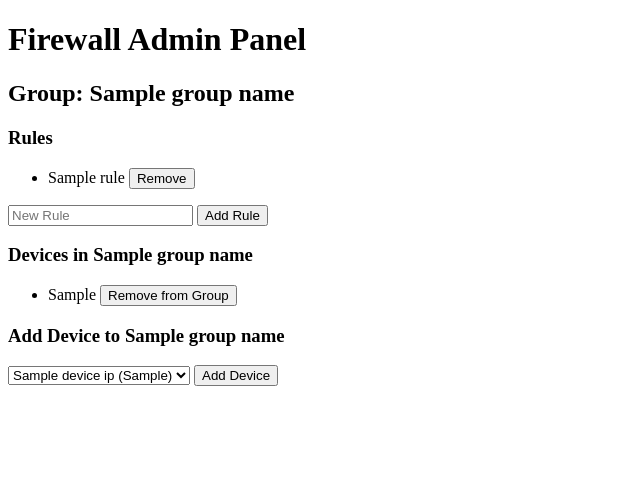
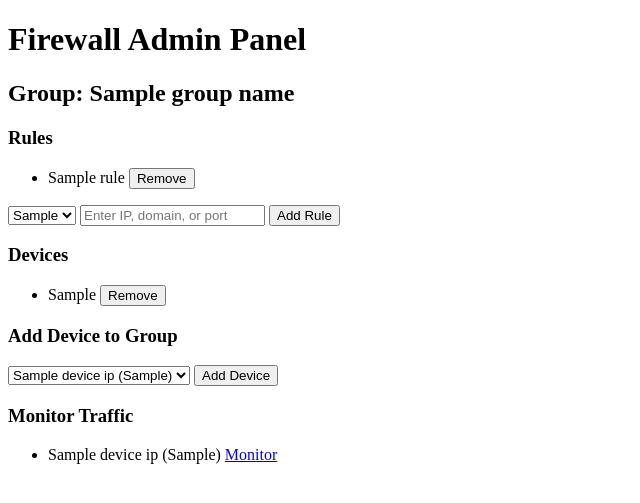
Before and after one commit to nursultan-boop/fw, a Flask app: template admin_panel/templates/group.html in a window 1280 px wide. Shown: the top 503 px of the page, without its empty margins (0-640 px from the left). Run offline with Flask 3, Linux system fonts and the light colour scheme; the template is opened without the code that fills it: most values are stand-ins (such as "Sample title", 1, 10 or a date in 2020).

Commit message:
adding device monitoring and rules application

```diff
--- a/admin_panel/app.py
+++ b/admin_panel/app.py
@@ -1,6 +1,8 @@
 import json
 import os
 import subprocess
+import iptc
+import psutil
 from flask import Flask, render_template, request, redirect, url_for, jsonify
 
 app = Flask(__name__)
@@ -29,8 +31,6 @@ def scan_devices():
     command = "nmcli | grep -E 'connected|inet4'"
     result = subprocess.run(command, shell=True, stdout=subprocess.PIPE, stderr=subprocess.PIPE)
     output = result.stdout.decode()
-    print("test")
-    print(output, flush=True)
     devices = []
     current_device = None  # Store the current device name
 
@@ -38,29 +38,86 @@ def scan_devices():
         line = line.strip()  # Remove leading/trailing whitespace
 
         if line:
-            if ':' in line:  # Device name line (ends with ':')
-                current_device = line.split(':')[0] # Store device name (remove the ':')
-                print(current_device, flush=True)
-            elif line.startswith('inet4'):  # IP address line
+            if ':' in line:
+                current_device = line.split(':')[0]
+            elif line.startswith('inet4'):
                 ip_address = line.split(' ')[1]
-                print(ip_address, flush=True)
-                if current_device:  # Ensure we have a valid device name
-                    devices.append({"name": current_device, "ip": ip_address})
+                ip = ip_address.split('/')[0]
+                if current_device:
+                    devices.append({"name": current_device, "ip": ip})
 
     return devices
 
+def scan_devices_and_update():
+    devices = scan_devices()
+    groups = load_data()
+    known_ips = {device['ip'] for group in groups.values() for device in group['devices']}
+    default_group = groups.setdefault('default', {"rules": [], "devices": []})
+
+    for device in devices:
+        if device['ip'] not in known_ips:
+            default_group['devices'].append(device['ip'])
+
+    save_data(groups)
+    return devices
+
+def get_network_stats(device_ip):
+    net_io = psutil.net_io_counters(pernic=True)
+    for iface, stats in net_io.items():
+        if device_ip in iface:
+            return stats._asdict()
+    return {}
+
+def get_device_logs(device_ip):
+    # For demonstration purposes, we return a static log. Replace with actual log retrieval logic.
+    return f"Logs for device with IP {device_ip}"
+
+def apply_rule(rule):
+    chain = iptc.Chain(iptc.Table(iptc.Table.FILTER), "INPUT")
+    rule_parts = rule.split()
+    iptc_rule = iptc.Rule()
+
+    if rule_parts[0] == "block":
+        iptc_rule.target = iptc.Rule.Target(iptc_rule, "DROP")
+        if "ip" in rule_parts[1]:
+            iptc_rule.src = rule_parts[1]
+        elif "domain" in rule_parts[1]:
+            # Domain blocking logic
+            iptc_rule.dst = rule_parts[1]
+        elif "port" in rule_parts[1]:
+            match = iptc.Match(iptc_rule, "tcp")
+            match.dport = rule_parts[2]
+            iptc_rule.add_match(match)
+        chain.insert_rule(iptc_rule)
+
 @app.route('/')
 def index():
-    devices = scan_devices()
+    devices = scan_devices_and_update()
     groups = load_data()
+    # Add new devices to the default group if they are not in any group
+    for device in devices:
+        if not any(device['ip'] in group['devices'] for group in groups.values()):
+            groups['default']['devices'].append(device['ip'])
+
+    save_data(groups)
     return render_template('index.html', devices=devices, groups=groups)
 
 @app.route('/group/<group_name>')
 def group_page(group_name):
+    devices = scan_devices_and_update()
     groups = load_data()
     group = groups.get(group_name, {"rules": [], "devices": []})
+    rule_types = ["block ip", "block domain"]
+    return render_template('group.html', group_name=group_name, group=group, devices=devices, rule_types=rule_types)
+
+@app.route('/monitor_device/<device_ip>')
+def monitor_device(device_ip):
     devices = scan_devices()
-    return render_template('group.html', group_name=group_name, group=group, devices=devices)
+    device_name = next((device['name'] for device in devices if device['ip'] == device_ip), 'Unknown')
+    stats = get_network_stats(device_ip)
+    logs = get_device_logs(device_ip)
+    return render_template('device.html', device_name=device_name, device_ip=device_ip, stats=stats, logs=logs)
+
 
 @app.route('/module/<module_name>')
 def module_page(module_name):
@@ -81,17 +138,24 @@ def add_group():
 def remove_group(group_name):
     groups = load_data()
     if group_name in groups and group_name != 'default':
+        # Move devices from the group to the default group
+        devices_to_move = groups[group_name]['devices']
+        groups['default']['devices'].extend(devices_to_move)
+
         del groups[group_name]
         save_data(groups)
     return redirect(url_for('index'))
 
 @app.route('/add_rule/<group_name>', methods=['POST'])
 def add_rule(group_name):
-    rule = request.form['rule']
+    rule_type = request.form['rule_type']
+    rule_value = request.form['rule_value']
+    rule = f"{rule_type} {rule_value}"
     groups = load_data()
     if group_name in groups:
         groups[group_name]['rules'].append(rule)
         save_data(groups)
+        apply_rule(rule)
     return redirect(url_for('group_page', group_name=group_name))
 
 @app.route('/remove_rule/<group_name>/<rule>', methods=['POST'])
@@ -100,6 +164,8 @@ def remove_rule(group_name, rule):
     if group_name in groups and rule in groups[group_name]['rules']:
         groups[group_name]['rules'].remove(rule)
         save_data(groups)
+        # Remove the rule using iptables
+        remove_rule_iptables(rule)
     return redirect(url_for('group_page', group_name=group_name))
 
 @app.route('/add_device/<group_name>', methods=['POST'])
@@ -139,5 +205,15 @@ def toggle_module(module_name):
     except ImportError:
         return jsonify(success=False, error="Module not found")
 
+def apply_rule(rule):
+    # Apply the rule using iptables
+    command = f"iptables {rule}"
+    subprocess.run(command, shell=True)
+
+def remove_rule_iptables(rule):
+    # Remove the rule using iptables
+    command = f"iptables -D {rule}"
+    subprocess.run(command, shell=True)
+
 if __name__ == '__main__':
     app.run(debug=True)
--- a/admin_panel/templates/group.html
+++ b/admin_panel/templates/group.html
@@ -6,32 +6,37 @@
 <h3>Rules</h3>
 <ul>
     {% for rule in group.rules %}
-    <li>
-        {{ rule }}
+    <li>{{ rule }}
         <form action="{{ url_for('remove_rule', group_name=group_name, rule=rule) }}" method="post" style="display:inline;">
             <button type="submit">Remove</button>
         </form>
     </li>
     {% endfor %}
 </ul>
+
+<!-- Form to add a new rule -->
 <form action="{{ url_for('add_rule', group_name=group_name) }}" method="post">
-    <input type="text" name="rule" placeholder="New Rule">
+    <select name="rule_type">
+        {% for rule_type in rule_types %}
+        <option value="{{ rule_type }}">{{ rule_type }}</option>
+        {% endfor %}
+    </select>
+    <input type="text" name="rule_value" placeholder="Enter IP, domain, or port" required>
     <button type="submit">Add Rule</button>
 </form>
 
-<h3>Devices in {{ group_name }}</h3>
+<h3>Devices</h3>
 <ul>
     {% for device_ip in group.devices %}
-    <li>
-        {{ device_ip }}
+    <li>{{ device_ip }}
         <form action="{{ url_for('remove_device', group_name=group_name, device_ip=device_ip) }}" method="post" style="display:inline;">
-            <button type="submit">Remove from Group</button>
+            <button type="submit">Remove</button>
         </form>
     </li>
     {% endfor %}
 </ul>
 
-<h3>Add Device to {{ group_name }}</h3>
+<h3>Add Device to Group</h3>
 <form action="{{ url_for('add_device', group_name=group_name) }}" method="post">
     <select name="device_ip">
         {% for device in devices %}
@@ -41,4 +46,13 @@
     <button type="submit">Add Device</button>
 </form>
 
+<h3>Monitor Traffic</h3>
+<ul>
+    {% for device in devices %}
+    <li>{{ device.name }} ({{ device.ip }})
+        <a href="{{ url_for('monitor_traffic', device_ip=device.ip) }}">Monitor</a>
+    </li>
+    {% endfor %}
+</ul>
+
 {% endblock %}
```
Also changed, not shown: admin_panel/templates/device.html (added, +25 -0 lines), admin_panel/templates/index.html (+14 -7 lines).
